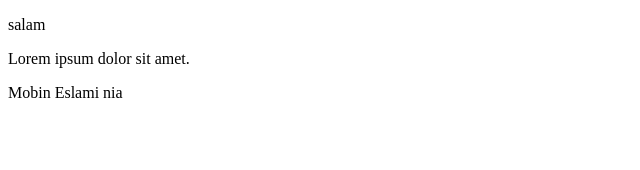
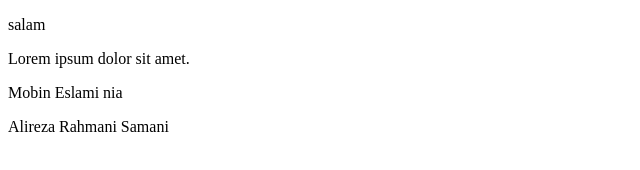
Before and after one commit to MobinEslaminia/Git, a plain HTML site: page index.html in a window 1280 px wide. Shown: the whole page, without its empty margins (0-640 px from the left). Drawn offline with Linux system fonts and the light colour scheme.

Commit message:
add rahmani name

```diff
--- a/index.html
+++ b/index.html
@@ -9,5 +9,6 @@
     <p>salam</p>
     <p>Lorem ipsum dolor sit amet.</p>
     <p>Mobin Eslami nia</p>
+    <p>Alireza Rahmani Samani</p>
 </body>
 </html>
```
